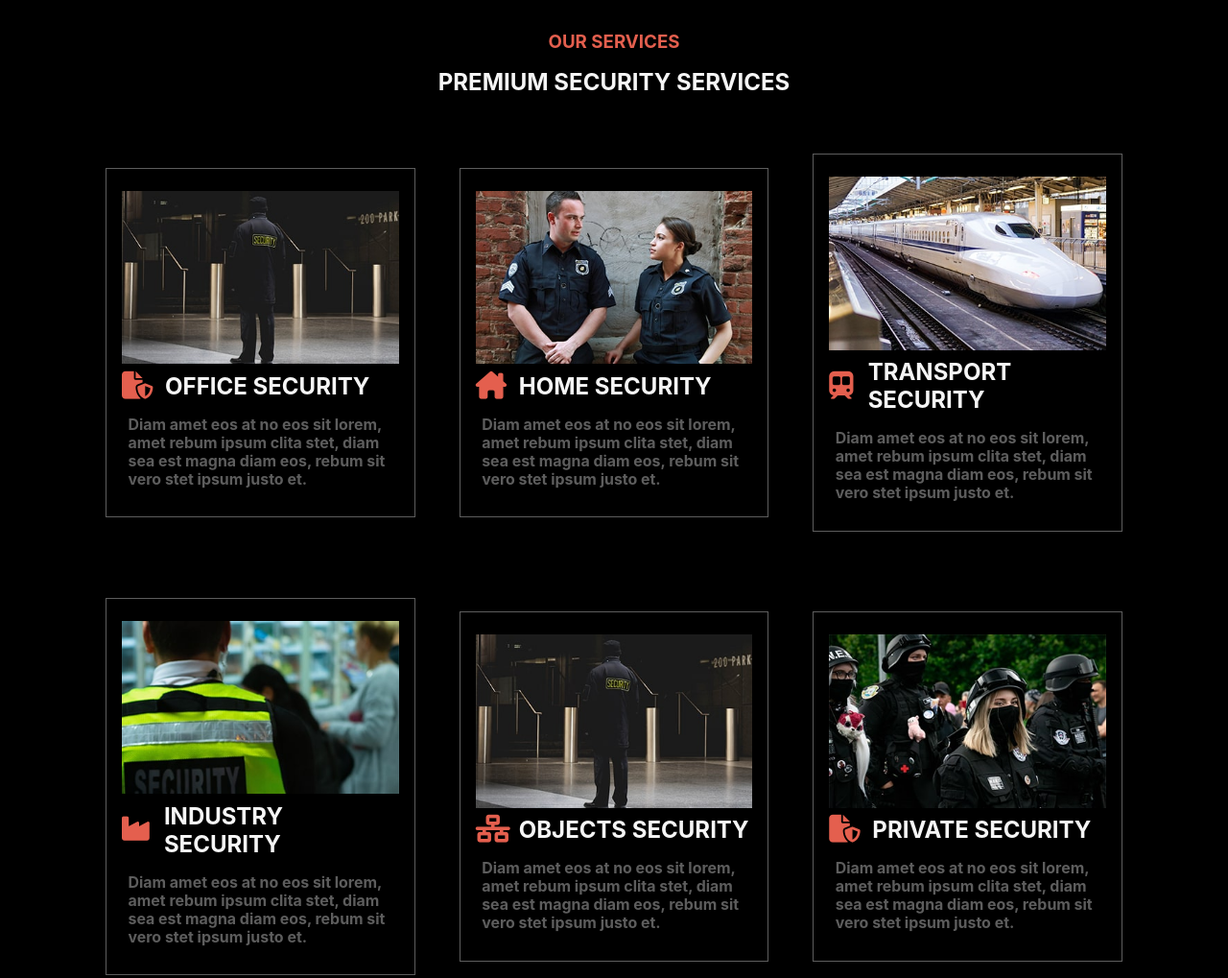
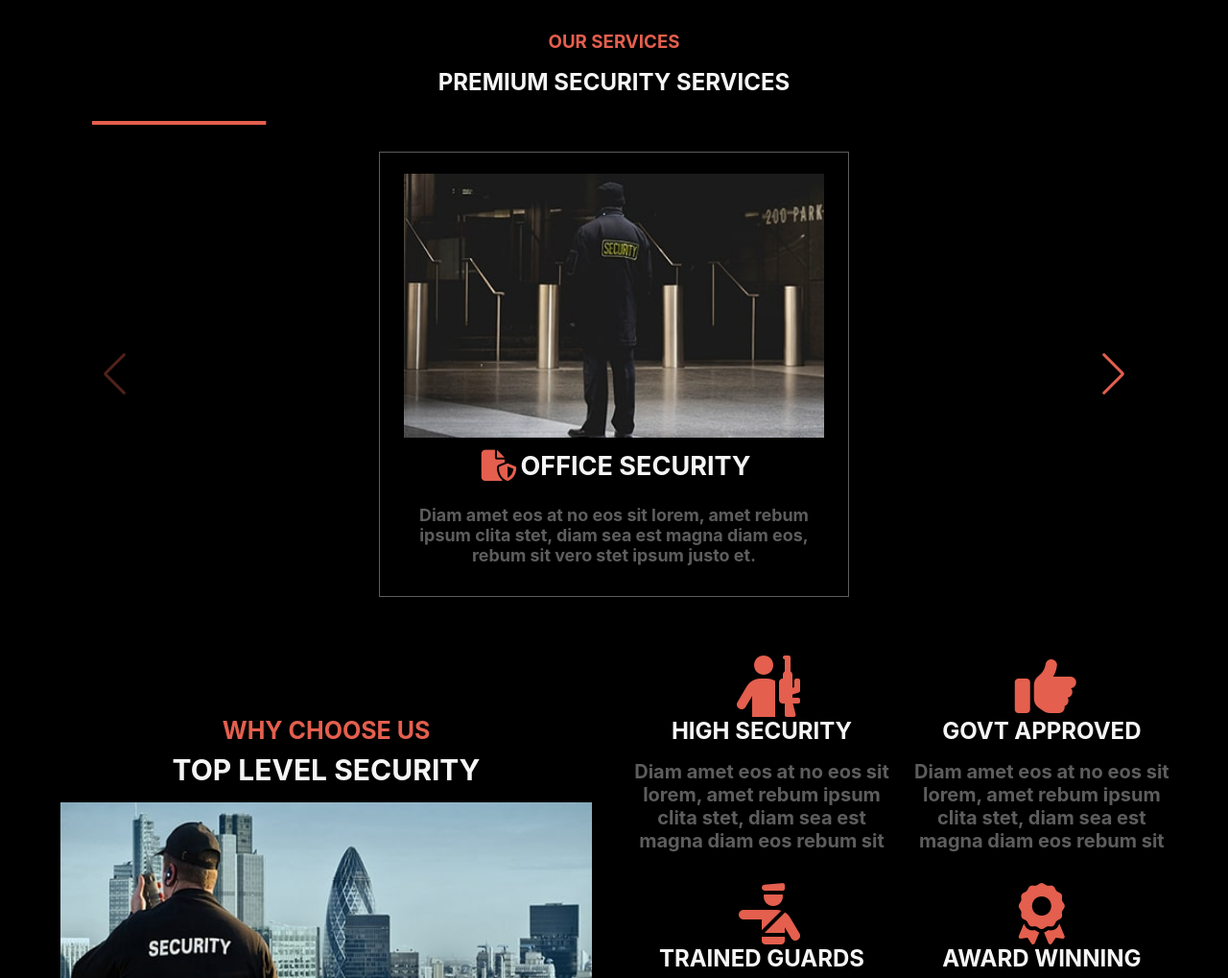
Before and after one commit to ahmedamin20/Security-Gaurd-WebSite, a plain HTML site: page index.html in a window 1280 px wide. Shown: the part 1120-2139 px from the top of the page at 96% size. Drawn offline with nearby package versions, Linux system fonts and the light colour scheme.

Commit message:
2nd commit

```diff
--- a/css/style-home.css
+++ b/css/style-home.css
@@ -243,15 +243,12 @@ section.services div.header h3{
 section.services div.header h2{
     color:whitesmoke;
 }
+/*------------main service------------------*/
 section.services div.main-services{
-    width: 90%;
-    display: flex;
-    justify-content: space-evenly;
-    align-items: center;
-    flex-wrap: wrap;
+
 }
 section.services div.main-services div.serv-box{
-    width: 28%;
+    width: 45%;
     display: flex;
     justify-content: center;
     align-items: center;
@@ -279,10 +276,11 @@ section.services div.main-services div.serv-box div.img img{
 section.services div.main-services div.serv-box div.title{
     display: flex;
     flex-direction: row;
-    justify-content:start;
+    justify-content:center;
     align-items: center;
     flex-wrap: nowrap;
     width: 100%;
+
 }
 
 section.services div.main-services div.serv-box div.title i.fa-solid.fa-file-shield{
@@ -771,6 +769,48 @@ i.fa-solid.fa-circle-chevron-up{
     margin-left: auto;
     margin-right: auto;
 }
+
+/*--------Swiper style----------*/
+.swiper {
+    width: 85%;
+    height: 100%;
+  }
+
+  .swiper-slide {
+    text-align: center;
+    font-size: 18px;
+
+    /* Center slide text vertically */
+    display: -webkit-box;
+    display: -ms-flexbox;
+    display: -webkit-flex;
+    display: flex;
+    -webkit-box-pack: center;
+    -ms-flex-pack: center;
+    -webkit-justify-content: center;
+    justify-content: center;
+    -webkit-box-align: center;
+    -ms-flex-align: center;
+    -webkit-align-items: center;
+    align-items: center;
+  }
+
+  .swiper-slide img {
+    display: block;
+    width: 100%;
+    height: 100%;
+    object-fit: cover;
+  }
+  span.swiper-pagination-progressbar-fill{
+    background-color: var(--subcolor)!important;
+  }
+  .swiper-button-next,
+  .swiper-button-prev
+   {
+    color: var(--subcolor)!important;
+}
+/*--------responsive----------*/
+
 @media(max-width:825px){
     nav{ height: 15vh;
         align-items: center;
@@ -820,10 +860,7 @@ i.fa-solid.fa-circle-chevron-up{
         width: 100%;
     }
     section.services div.main-services{
-        margin: 0;
-        padding: 0;
-        width: 90%;
-        flex-direction: column;
+
     }
     section.services div.main-services div.serv-box{
         min-width:70%;
--- a/index.html
+++ b/index.html
@@ -7,6 +7,11 @@
     <title>We Protect You</title>
     <link rel="stylesheet" href="./css/style-home.css">
     <link rel="stylesheet" href="https://cdnjs.cloudflare.com/ajax/libs/font-awesome/6.1.1/css/all.min.css" integrity="sha512-KfkfwYDsLkIlwQp6LFnl8zNdLGxu9YAA1QvwINks4PhcElQSvqcyVLLD9aMhXd13uQjoXtEKNosOWaZqXgel0g==" crossorigin="anonymous" referrerpolicy="no-referrer" />    <link rel="stylesheet" href="./css/style-home.css">
+    <!--swiper link-->
+    <link
+  rel="stylesheet"
+  href="https://cdn.jsdelivr.net/npm/swiper@8/swiper-bundle.min.css"
+/>
 </head>
 <body>
     <button id="upbtn"><i class="fa-solid fa-circle-chevron-up"></i></button>
@@ -97,8 +102,14 @@
             <h2 class="premium">PREMIUM SECURITY SERVICES</h2>
         </div>
 
-        <div class="main-services">
-            <div class="serv-box">
+
+<!----------------------------------------------------------------------------->
+
+
+<div class="swiper mySwiper">
+    <div class="main-services swiper-wrapper">
+        <div class="swiper-slide">
+        <div class="serv-box">
                 <div class="img">
                     <img src="./css/img/service-1.jpg" alt="">
                         <div class="title">
@@ -109,7 +120,9 @@
                 <div class="text">
                     <h5>Diam amet eos at no eos sit lorem, amet rebum ipsum clita stet, diam sea est magna diam eos, rebum sit vero stet ipsum justo et.</h5>
                 </div>
+                </div>
             </div>
+            <div class="swiper-slide">
             <div class="serv-box">
                 <div class="img">
                     <img src="./css/img/service-2.jpg" alt="">
@@ -121,7 +134,9 @@
                 <div class="text">
                     <h5>Diam amet eos at no eos sit lorem, amet rebum ipsum clita stet, diam sea est magna diam eos, rebum sit vero stet ipsum justo et.</h5>
                 </div>
+                </div>
             </div>
+            <div class="swiper-slide">
             <div class="serv-box">
                 <div class="img">
                     <img src="./css/img/service-4.jpg" alt="">
@@ -133,7 +148,9 @@
                 <div class="text">
                     <h5>Diam amet eos at no eos sit lorem, amet rebum ipsum clita stet, diam sea est magna diam eos, rebum sit vero stet ipsum justo et.</h5>
                 </div>
+                </div>
             </div>
+            <div class="swiper-slide">
             <div class="serv-box">
                 <div class="img">
                     <img src="./css/img/service-3.jpg" alt="">
@@ -145,7 +162,9 @@
                 <div class="text">
                     <h5>Diam amet eos at no eos sit lorem, amet rebum ipsum clita stet, diam sea est magna diam eos, rebum sit vero stet ipsum justo et.</h5>
                 </div>
+                </div>
             </div>
+            <div class="swiper-slide">
             <div class="serv-box">
                 <div class="img">
                     <img src="./css/img/service-1.jpg" alt="">
@@ -157,7 +176,9 @@
                 <div class="text">
                     <h5>Diam amet eos at no eos sit lorem, amet rebum ipsum clita stet, diam sea est magna diam eos, rebum sit vero stet ipsum justo et.</h5>
                 </div>
+                </div>
             </div>
+            <div class="swiper-slide">
             <div class="serv-box">
                 <div class="img">
                     <img src="./css/img/service-6.jpg" alt="">
@@ -169,8 +190,13 @@
                 <div class="text">
                     <h5>Diam amet eos at no eos sit lorem, amet rebum ipsum clita stet, diam sea est magna diam eos, rebum sit vero stet ipsum justo et.</h5>
                 </div>
+                </div>
             </div>
         </div>
+        <div class="swiper-button-next"></div>
+        <div class="swiper-button-prev"></div>
+        <div class="swiper-pagination"></div>
+    </div>
     </section>
 
     <section class="why">
@@ -351,6 +377,11 @@
             </div>
         </div>
     </footer>
+    <!--
+        swiper script
+    -->
+    <script src="https://cdn.jsdelivr.net/npm/swiper@8/swiper-bundle.min.js"></script>
+<!--my js file-->
     <script src="./main.js"></script>
 </body>
 </html>
--- a/main.js
+++ b/main.js
@@ -13,3 +13,16 @@ my_btn.onclick=function(){
         behavior:"smooth",
     })
 };
+
+
+
+var swiper = new Swiper(".mySwiper", {
+    pagination: {
+      el: ".swiper-pagination",
+      type: "progressbar",
+    },
+    navigation: {
+      nextEl: ".swiper-button-next",
+      prevEl: ".swiper-button-prev",
+    },
+  });
```
